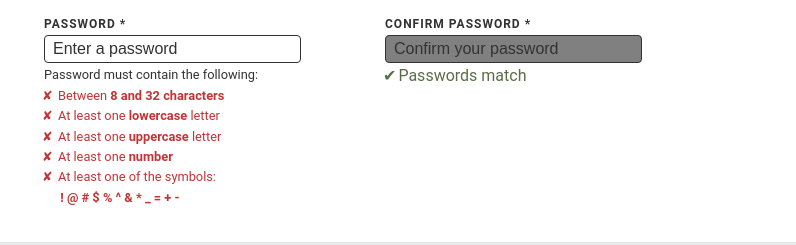
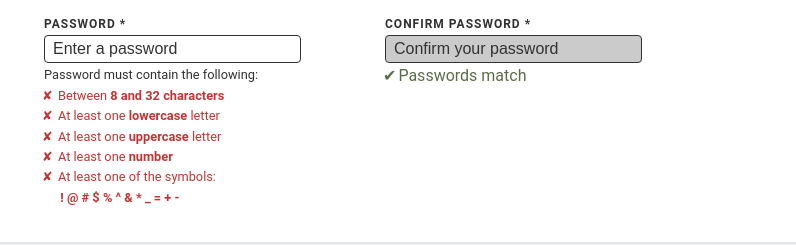
Before and after one commit to DrAcula27/odin-signUpForm, a plain HTML site: page index.html in a window 1280 px wide. Shown: the part 414-659 px from the top of the page, 484-1280 px from the left. Drawn offline with Linux system fonts and the light colour scheme.

Commit message:
update styles

```diff
--- a/index.css
+++ b/index.css
@@ -222,7 +222,7 @@ input:focus::placeholder {
 }
 
 input:disabled {
-  background-color: gray;
+  background-color: rgb(203, 203, 203);
   cursor: not-allowed;
 }
 
```
